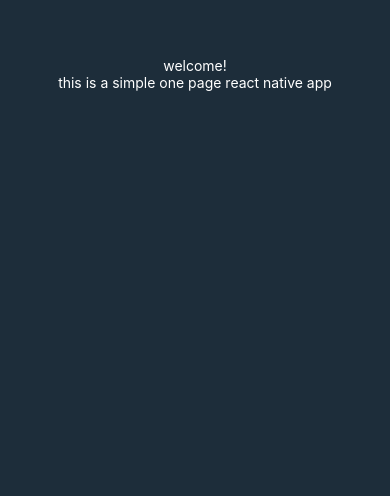
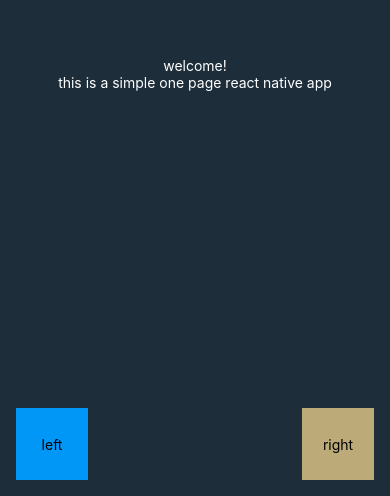
Before and after one commit to calebnance/expo-single-screen-starter, a React Native app: screen / in a window 390 px wide. Shown: the part 348-844 px from the top of the page. Built offline with nearby package versions, Linux system fonts and the light colour scheme.

Commit message:
app is now using constants, colors and a simple component

```diff
--- a/App.js
+++ b/App.js
@@ -1,5 +1,9 @@
 import React from 'react';
 import { StyleSheet, Text, View } from 'react-native';
+import { colors, device } from './src/api/constants';
+
+// component(s)
+import Touch from './src/components/Touch';
 
 export default class App extends React.Component {
   render() {
@@ -9,6 +13,16 @@ export default class App extends React.Component {
         <Text style={styles.text}>
           this is a simple one page react native app
         </Text>
+        <Touch
+          style={[styles.block, styles.leftBlock]}
+          text="left"
+          onPress={() => console.log('bottom left block')}
+        />
+        <Touch
+          style={[styles.block, styles.rightBlock]}
+          text="right"
+          onPress={() => console.log('bottom right block')}
+        />
       </View>
     );
   }
@@ -17,11 +31,27 @@ export default class App extends React.Component {
 const styles = StyleSheet.create({
   container: {
     alignItems: 'center',
-    backgroundColor: '#1d2d3a',
+    backgroundColor: colors.brandPrimary,
     flex: 1,
     justifyContent: 'center'
   },
+  block: {
+    alignItems: 'center',
+    bottom: 16,
+    height: 72,
+    position: 'absolute',
+    justifyContent: 'center',
+    width: 72
+  },
+  leftBlock: {
+    backgroundColor: colors.blue,
+    left: 16
+  },
+  rightBlock: {
+    backgroundColor: colors.brown,
+    right: 16
+  },
   text: {
-    color: '#fff'
+    color: colors.white
   }
 });
--- /dev/null
+++ b/src/components/Touch.js
@@ -0,0 +1,49 @@
+import React from 'react';
+import { Text, TouchableOpacity } from 'react-native';
+import PropTypes from 'prop-types';
+import { utilStyles } from '../api/constants';
+
+class Touch extends React.PureComponent {
+  render() {
+    const { icon, opacityActive, onPress, style, text, textStyle } = this.props;
+
+    return (
+      <TouchableOpacity
+        activeOpacity={opacityActive}
+        onPress={onPress}
+        style={style}
+      >
+        {icon && icon}
+        <Text style={textStyle}>{text}</Text>
+      </TouchableOpacity>
+    );
+  }
+}
+
+// default props
+Touch.defaultProps = {
+  icon: null,
+  opacityActive: utilStyles.opacityActive,
+  style: {},
+  text: '',
+  textStyle: {}
+};
+
+// type checking
+Touch.propTypes = {
+  // required
+  onPress: PropTypes.func.isRequired,
+
+  // optional
+  icon: PropTypes.element,
+  opacityActive: PropTypes.number,
+  style: PropTypes.oneOfType([
+    PropTypes.array,
+    PropTypes.number,
+    PropTypes.object
+  ]),
+  text: PropTypes.string,
+  textStyle: PropTypes.object
+};
+
+export default Touch;
```
Also changed, not shown: 1 other file (tests, documents, lock files or other folders).
